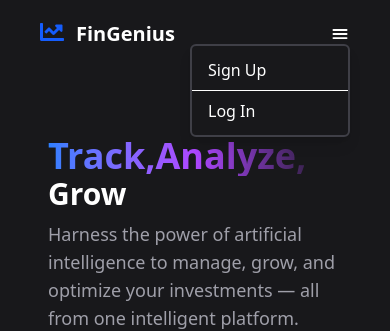
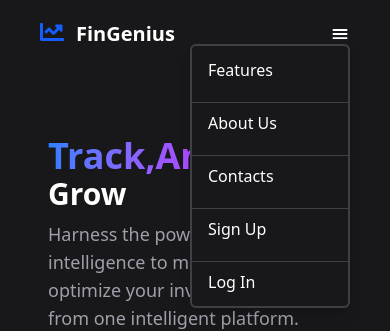
Before and after one commit to Shivamv2209/FinGeniusFront, a React (Vite) app: page / in a window 390 px wide. Both pictures are taken after a click on the button 340 px from the left and 34 px from the top of the page. Shown: the top 331 px of the page. Built offline with nearby package versions, Linux system fonts and the light colour scheme; no server answers; a web font is replaced by a local one.

Commit message:
navbar changes

```diff
--- a/src/Components/Navbar.jsx
+++ b/src/Components/Navbar.jsx
@@ -153,10 +153,16 @@ function Navbar() {
             className="absolute right-10 top-10 mt-1 w-40 bg-zinc-900 border-zinc-700 border-2 rounded-md shadow-lg z-[9999]"
           >
             <ul className="py-1 text-white">
+              <li className="px-4 py-2 hover:bg-gray-300 hover:text-black rounded-md cursor-pointer"><a href="#Feature">Features</a></li>
+              <hr className="text-zinc-700 mt-3"/>
+              <li className="px-4 py-2 hover:bg-gray-300 hover:text-black rounded-md cursor-pointer"><a href="#Team">About Us</a></li>
+              <hr className="text-zinc-700 mt-3"/>
+              <li className="px-4 py-2 hover:bg-gray-300 hover:text-black rounded-md cursor-pointer"><a href="#Footer">Contacts</a></li>
+              <hr className="text-zinc-700 mt-3"/>
               <li className="px-4 py-2 hover:bg-gray-300 hover:text-black rounded-md cursor-pointer">
                 <Link to="/signup">Sign Up</Link>
               </li>
-              <hr className=""/>
+              <hr className="text-zinc-700 mt-3"/>
               <li className="px-4 py-2 hover:bg-gray-300 hover:text-black rounded-md cursor-pointer">
                 <Link to="/login">Log In</Link>
               </li>
```
